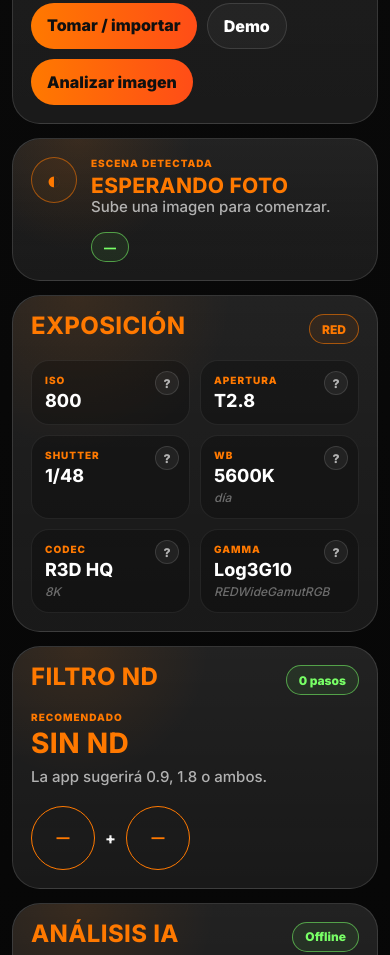
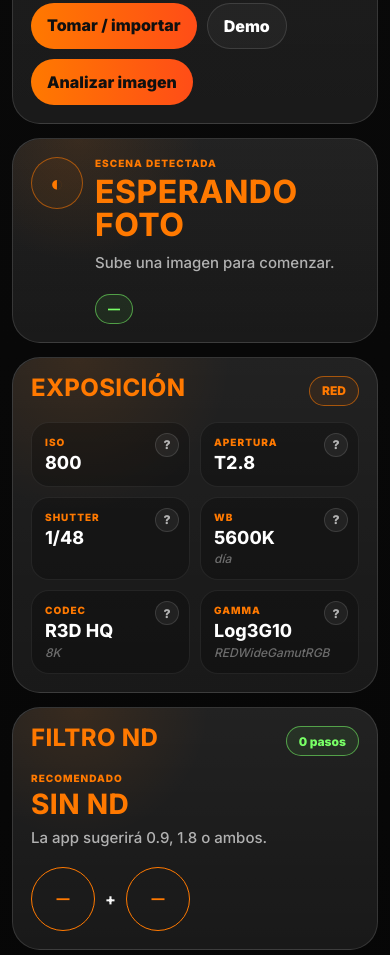
Before and after one commit to 1unojo/1unojo-camera-assistant, a plain HTML site: page index.html in a window 390 px wide. Shown: the part 1406-2361 px from the top of the page. Drawn offline with Linux system fonts and the light colour scheme.

Commit message:
V5.1 corregir tipografia escena

```diff
--- a/style.css
+++ b/style.css
@@ -448,25 +448,41 @@ select:focus {
 
 .scene-card {
   display: grid;
-  grid-template-columns: 54px 1fr auto;
-  gap: 14px;
-  align-items: center;
+  grid-template-columns: 56px minmax(0,1fr);
+  gap: 16px;
+  align-items: flex-start;
 }
 
 .scene-icon,
 .round-signal {
-  width: 54px;
-  height: 54px;
-  font-size: 25px;
+  width: 56px;
+  height: 56px;
+  min-width: 56px;
+  max-width: 56px;
+  overflow: hidden;
+  white-space: nowrap;
+  font-size: 24px;
+  line-height: 1;
+  text-align: center;
 }
 
 #sceneOut {
   margin: 0;
-  font-size: clamp(21px, 5.4vw, 29px);
-  overflow-wrap: break-word;
+  font-size: 32px;
+  line-height: 1.05;
+  overflow-wrap: anywhere;
+  word-break: normal;
+  max-width: 100%;
 }
 
-#sceneNote,
+#sceneNote {
+  margin-top: 10px;
+  line-height: 1.45;
+  max-width: 100%;
+  overflow-wrap: break-word;
+  white-space: pre-line;
+}
+
 #ndNote,
 #aiAnalysis {
   max-width: 100%;
@@ -677,11 +693,19 @@ select:focus {
 }
 
 body.photo-loaded #photoDrop {
+  display: grid !important;
+}
+
+body.photo-loaded #photoPreview {
+  display: block !important;
+}
+
+body.photo-loaded #placeholder {
   display: none !important;
 }
 
 body.photo-loaded .action-row {
-  margin-top: 0;
+  margin-top: 14px;
 }
 
 @media (max-width: 480px) {
@@ -730,19 +754,29 @@ body.photo-loaded .action-row {
   }
 
   .scene-card {
-    grid-template-columns: 46px 1fr;
-    align-items: start;
+    grid-template-columns: 52px minmax(0,1fr);
+    gap: 12px;
+    align-items: flex-start;
   }
 
   .scene-card .status-pill {
     grid-column: 2;
     width: fit-content;
+    margin-top: 8px;
   }
 
   .scene-icon,
   .round-signal {
-    width: 46px;
-    height: 46px;
+    width: 52px;
+    height: 52px;
+    min-width: 52px;
+    max-width: 52px;
+    font-size: 22px;
+  }
+
+  #sceneOut {
+    font-size: clamp(24px, 8.2vw, 32px);
+    line-height: 1.05;
   }
 
   .nd-layout {
@@ -759,3 +793,16 @@ body.photo-loaded .action-row {
     grid-template-columns: 1fr;
   }
 }
+
+
+/* Safety: internal canvas should never appear as a repeated photo */
+[hidden],
+#workCanvas {
+  display: none !important;
+  visibility: hidden !important;
+  width: 0 !important;
+  height: 0 !important;
+  max-width: 0 !important;
+  max-height: 0 !important;
+  overflow: hidden !important;
+}
```
